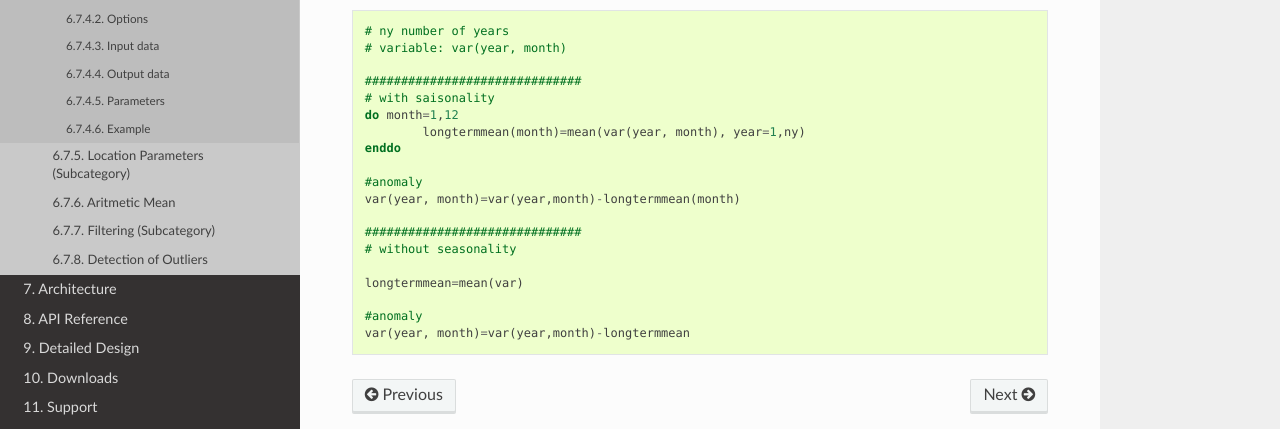
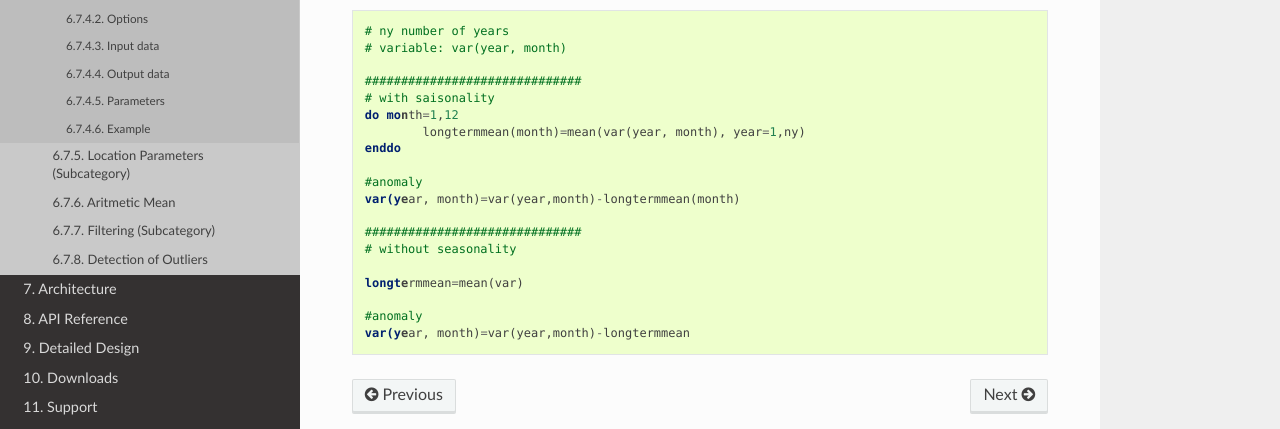
Before and after one commit to CCI-Tools/cate, a Sphinx documentation site: the page built from doc/source/op_specs/uni-desc-statistics/comparison/op_spec_long-term_average.rst, in a window 1280 px wide and 900 px high, scrolled down 1970 px. Shown: the part 356-785 px from the top of the window. Built offline with Sphinx 7.4.7 and the Read the Docs theme 2.0.0, drawn with Linux system fonts in a browser that asks for light colours.

Commit message:
RTD fixes

```diff
--- a/doc/source/op_specs/data-intercomparison/correlation-analysis/op_spec_product-moment-correlation.rst
+++ b/doc/source/op_specs/data-intercomparison/correlation-analysis/op_spec_product-moment-correlation.rst
@@ -217,7 +217,7 @@ Example
 =======
 .. *If there is a code example (Matlab, Python, etc) available, provide it here.*
 
-.. code-block:: fortran
+.. code-block:: fortranfixed
 
   # Fortran subroutine for product moment correlation analysis (includes mean value function)
 
--- a/doc/source/op_specs/subsetting_selections/op_spec_spatial-subsetting.rst
+++ b/doc/source/op_specs/subsetting_selections/op_spec_spatial-subsetting.rst
@@ -187,7 +187,7 @@ Example
 
 .. *If there is a code example (Matlab, Python, etc) available, provide it here.*
 
-.. code-block:: fortran
+.. code-block:: fortranfixed
 
   #     Fortran example code for spatial subsetting/sub-setting
   c     Spatial Subsetting
--- a/doc/source/op_specs/subsetting_selections/op_spec_temporal-subsetting.rst
+++ b/doc/source/op_specs/subsetting_selections/op_spec_temporal-subsetting.rst
@@ -187,7 +187,7 @@ Example
 
 .. *If there is a code example (Matlab, Python, etc) available, provide it here.*
 
-.. code-block:: fortran
+.. code-block:: fortranfixed
 
   #     Fortran example code for spatial subsetting/sub-setting
   c     Spatial Subsetting
--- a/doc/source/op_specs/uni-desc-statistics/comparison/op_spec_long-term_average.rst
+++ b/doc/source/op_specs/uni-desc-statistics/comparison/op_spec_long-term_average.rst
@@ -153,7 +153,7 @@ Example
 
 .. *If there is a code example (Matlab, Python, etc) available, provide it here.*
 
-.. code-block:: fortran
+.. code-block:: fortranfixed
 
 	# ny number of years
 	# variable: var(year, month)
```
